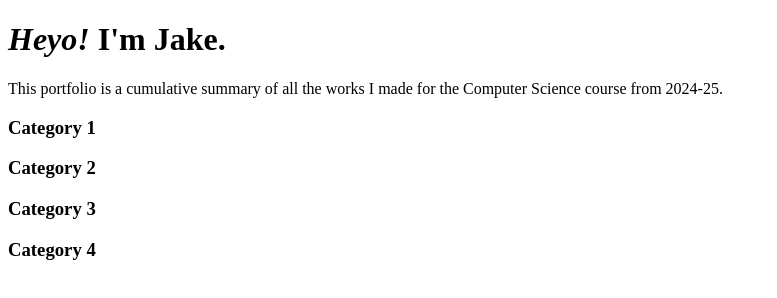
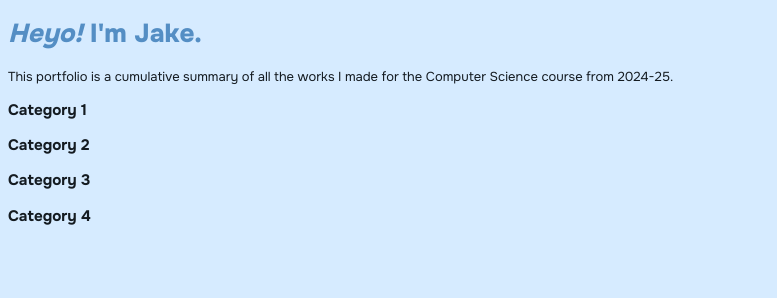
Before and after one commit to sirkorgo/gamekorgo, a plain HTML site: page index.html in a window 1280 px wide. Shown: the whole page, without its empty margins (0-777 px from the left). Drawn offline with Linux system fonts and the light colour scheme.

Commit message:
Create global styling for h1 and body

```diff
--- a/style/style.css
+++ b/style/style.css
@@ -1 +1,14 @@
-/* Add CSS code here */
+@import url('https://fonts.googleapis.com/css2?family=Onest:wght@100..900&display=swap');
+
+body {
+    background-color: #d6ebff;
+    font-family: "Onest", sans-serif;
+    color: #141b21;
+    font-size: 13px;
+}
+
+h1 {
+    font-family: "Onest", sans-serif;
+    color: #548ec4;
+    font-weight: 800;
+}
```
